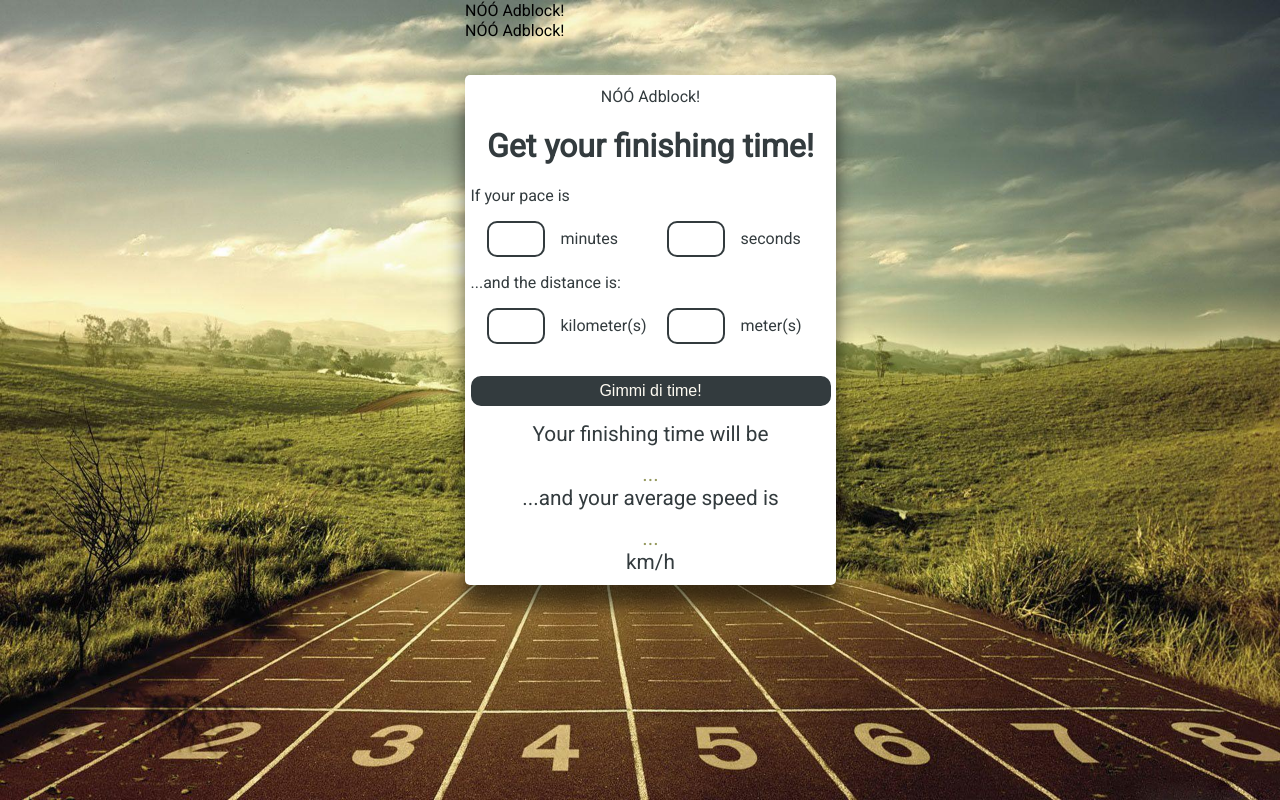
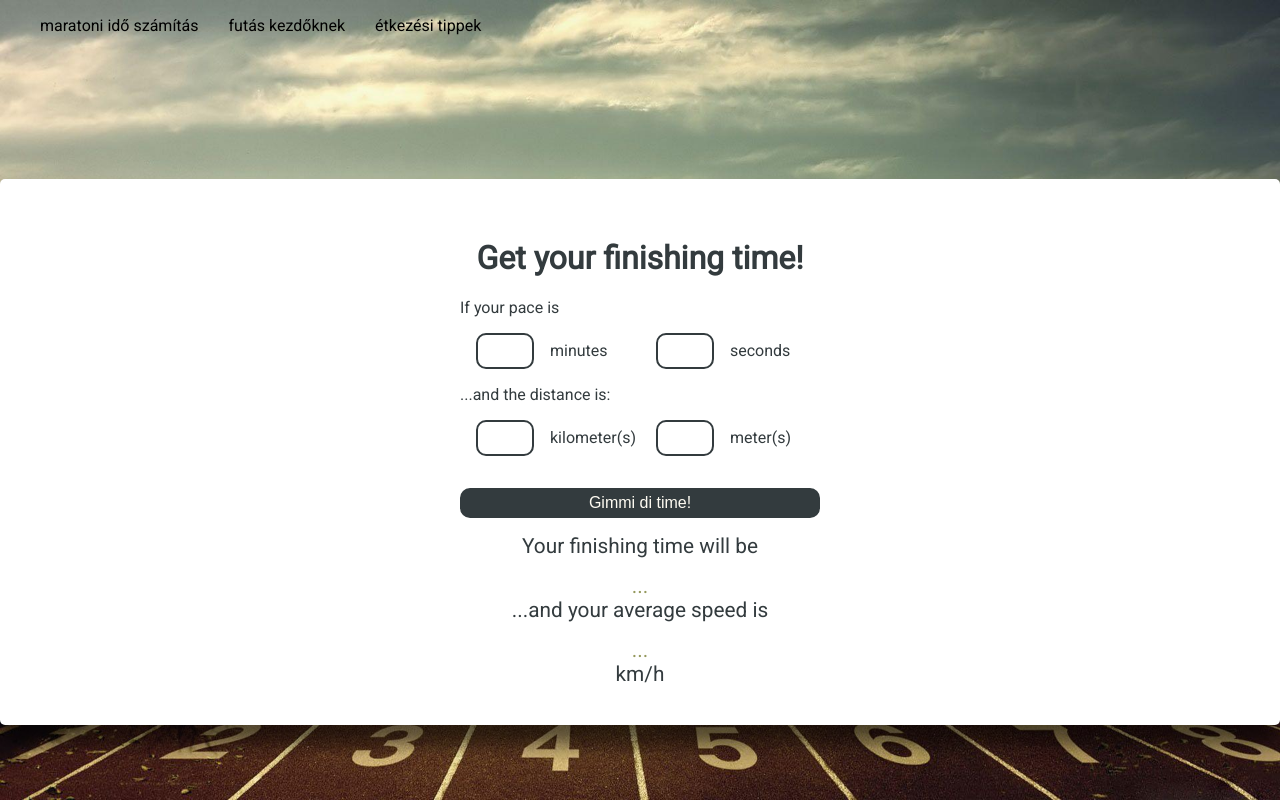
Before and after one commit to bbosze/forwardever, a React (Create React App) app: page /gettime in a window 1280 px wide. Built offline with nearby package versions, Linux system fonts and the light colour scheme.

Commit message:
Add content
add content for adsense purposes

```diff
--- a/package.json
+++ b/package.json
@@ -5,6 +5,7 @@
   "dependencies": {
     "react": "^16.5.0",
     "react-dom": "^16.5.0",
+    "react-router-dom": "^5.2.0",
     "react-scripts": "1.1.5"
   },
   "scripts": {
--- a/src/App.css
+++ b/src/App.css
@@ -11,8 +11,31 @@ body {
 
 .App {
   display: flex;
+  flex-direction: column;
+  align-items: center;
+  align-items:flex-start;
+}
+
+.gettime-wrapper {
+  display: flex;
   justify-content: center;
-  align-items:flex-start;
+  width: 100%;
+}
+
+ul {
+  display: flex;
+  list-style-type: none;
+  cursor: pointer;
+}
+
+li {
+  margin-right: 30px;
+}
+
+.Food {
+  padding: 100px;
+  background-color: white;
+  border-radius: 10px;
 }
 
 input[type=number]::-webkit-inner-spin-button,
@@ -66,6 +89,7 @@ p {
 }
 
 .App-Gettime {
+  flex: 1;
   color: #333B3E;
   width: 350px;
   background: #fff;
--- a/src/App.js
+++ b/src/App.js
@@ -1,13 +1,35 @@
 import React, { Component } from 'react';
+import {
+  Router,
+  Redirect,
+  Route,
+  Switch,
+} from 'react-router-dom';
+import GetTime from './components/GetTime';
+import Tips from './components/Tips';
+import Food from './components/Food';
+import Header from './components/Header'
+import { history } from './config';
 import './App.css';
-import GetTime from './components/GetTime'
 
 class App extends Component {
   render() {
     return (
-      <div className="App">
-        <GetTime />
-      </div>
+      <Router history={history}>
+        <div className="App">
+          <Header />
+          <Route path="/gettime">
+            <GetTime />
+          </Route>
+          <Route path="/tippek">
+            <Tips />
+          </Route>
+          <Route path="/etelek">
+            <Food />
+          </Route>
+          <Redirect exact from="/" to="/gettime" />
+        </div>
+      </ Router>
     );
   }
 }
--- /dev/null
+++ b/src/components/Food.jsx
@@ -0,0 +1,9 @@
+import React from 'react';
+
+const Food = () => (
+  <div className="Food">
+    <h1>Receptek futóknak</h1>
+  </div>
+);
+
+export default Food;
--- a/src/components/GetTime.js
+++ b/src/components/GetTime.js
@@ -1,7 +1,6 @@
 import React, { Component } from 'react';
 import Input from './Input';
 import AdSense from './AdSense'
-import AdblockDetector from './AdblockDetector';
 import { getMarathonTime } from '../assets/getMarathonTime';
 
 class GetTime extends Component {
@@ -78,11 +77,8 @@ class GetTime extends Component {
 
   render() {
     return (
-      <div>
-        <AdSense height="300px" adBlocker />
-        <AdSense height="300px" adBlocker={false} />
-        <div className="App-Gettime">
-          <AdblockDetector />
+      <div className="gettime-wrapper">
+        <div className="App-Gettime" >
           <h1>Get your finishing time!</h1>
           <Input
             onChange={this.onChange}
@@ -96,8 +92,8 @@ class GetTime extends Component {
             <div className="Result-number">{this.state.speed}</div> km/h
           </div>
           </div>
-        </div>
-      </div>
+        </div >
+      </div >
     );
   }
 }
--- /dev/null
+++ b/src/components/Header.jsx
@@ -0,0 +1,16 @@
+import React, { Component } from 'react';
+import { history } from '../config';
+
+class Header extends Component {
+  render() {
+    return (
+      <ul className="Header">
+        <li onClick={() => history.push('./gettime')}>maratoni idő számítás</li>
+        <li onClick={() => history.push('./tippek')}>futás kezdőknek</li>
+        <li onClick={() => history.push('./etelek')}>étkezési tippek</li>
+      </ul>
+    );
+  }
+}
+
+export default Header;
--- /dev/null
+++ b/src/components/Tips.jsx
@@ -0,0 +1,14 @@
+import React from 'react';
+
+const Food = () => (
+  <div className="Food">
+    <h1>A futás alapjai: 8 univerzális igazság, amit kezdőként tudnod kell</h1>
+    <h2>A futást egyszerűsége miatt találják sokan annyira vonzónak. Mindössze csak egy cipő kell hozzá, aztán pedig az egyik lábadat kell a másik elé tenned, igaz?</h2>
+    <h3>Nem teljesen. Egyrészt, az igaz, hogy számtalan kutatás igazolta, hogy a testünk a futásra született, másrészt viszont a tartásbeli hibák komoly sérülésekhez is vezethetnek. A futás hatékonyságához, a sérülések elkerüléséhez ma viszont már számtalan olyan felmérésen vehetsz részt, amik a biomechanikát vizsgálják. A szakértői segítség pedig jól jön, ha szeretnél szabályosan és hatékonyan futni. Azonban az sem árt, ha megismerkedsz a következő univerzális igazságokkal, amikkel hosszú ideig egészséges maradhatsz. Ha pedig így kezded el a futást, sokkal könnyebben megragadnak benned a jó szokások.</h3>
+    <h3>1. Ideális esetben a középtalpra érkezel</h3>
+    <p>Több kutatás is vizsgálta a kérdést, hogy a talp melyik részére érdemes érkezni, ezek nagyobb része a középtalpas talajfogást találta a legjobbnak. Viszont a leérkezés természetesen függ az egyéni adottságoktól és megszokástól is. Dr. Stephen Pribut, ortopéd orvos szerint, ha az elmúlt hónapok, évek során nem kellett sérüléssel megküzdened, nem érdemes átállni a középtalpi érkezésre - bár tény, hogy ez számít a legidálisabbnak.</p>
+
+  </div>
+);
+
+export default Food;
--- /dev/null
+++ b/src/config.js
@@ -0,0 +1,3 @@
+import { createBrowserHistory } from 'history';
+
+export const history = createBrowserHistory();
```
Also changed, not shown: 1 other file (tests, documents, lock files or other folders).
